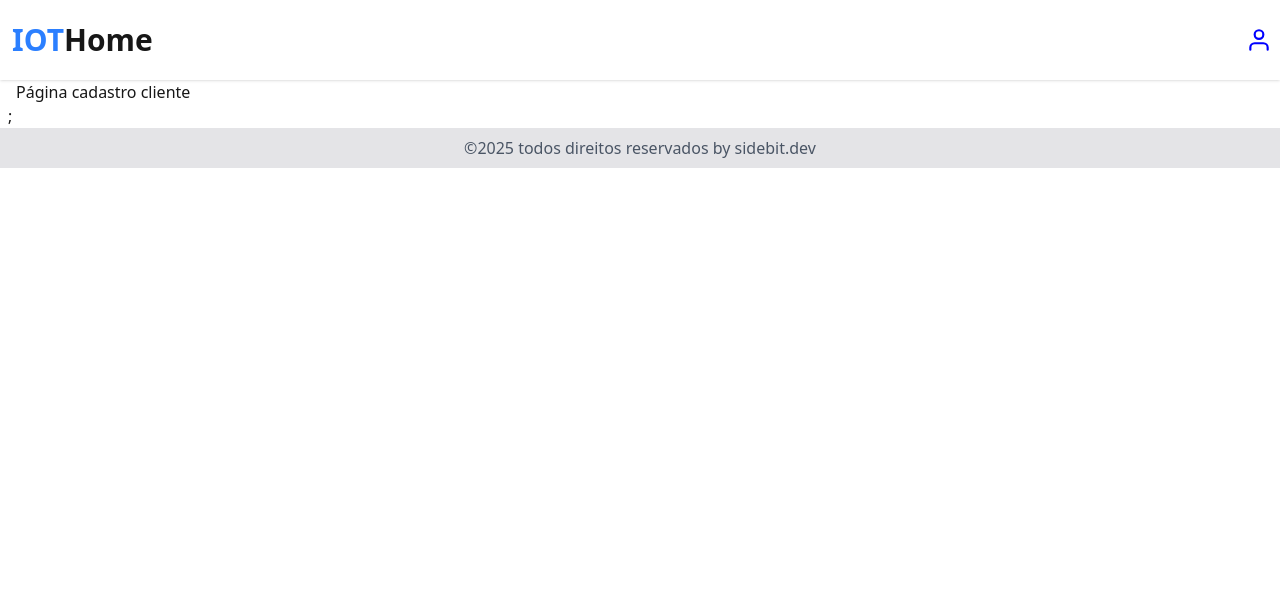
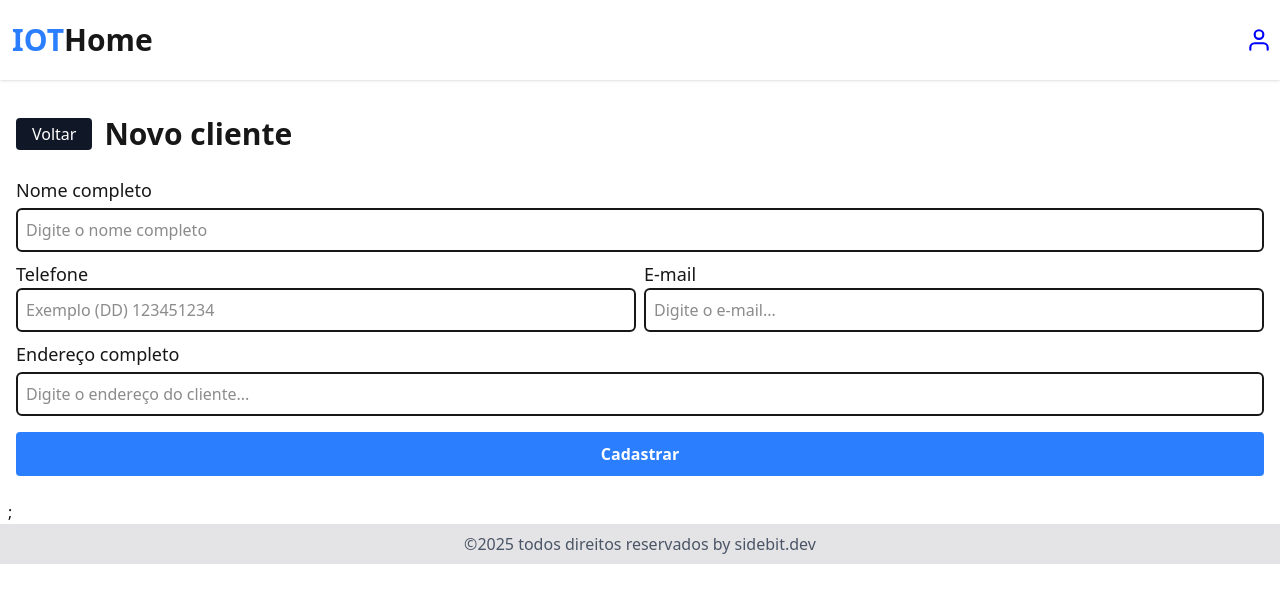
Before and after one commit to mig-ramos/iot-home-web, a Next.js app: page /dashboard/customer/new in a window 1280 px wide. Shown: the top 602 px of the page. Built offline with nearby package versions, Linux system fonts and the light colour scheme.

Commit message:
cria componentes input, newcustomerform e page estatica newcustomer

```diff
--- a/package.json
+++ b/package.json
@@ -11,15 +11,18 @@
     "lint": "next lint"
   },
   "dependencies": {
+    "@hookform/resolvers": "^5.0.1",
     "axios": "^1.9.0",
     "jwt-decode": "^4.0.0",
     "next": "15.3.2",
     "nookies": "^2.5.2",
     "react": "^19.0.0",
     "react-dom": "^19.0.0",
+    "react-hook-form": "^7.56.4",
     "react-icons": "^5.5.0",
     "react-use-websocket": "^4.13.0",
-    "sonner": "^2.0.3"
+    "sonner": "^2.0.3",
+    "zod": "^3.25.6"
   },
   "devDependencies": {
     "@tailwindcss/postcss": "^4",
--- /dev/null
+++ b/src/components/admin/customer/input.tsx
@@ -0,0 +1,32 @@
+import { RegisterOptions, UseFormRegister } from "react-hook-form";
+
+interface InputProps {
+  type: string;
+  placeholder: string;
+  name: string;
+  register: UseFormRegister<any>;
+  error?: string;
+  rules?: RegisterOptions;
+}
+
+export function Input({
+  name,
+  placeholder,
+  type,
+  register,
+  rules,
+  error,
+}: InputProps) {
+  return (
+    <>
+      <input
+        className="w-full border-2 rounded-md h-11 px-2"
+        placeholder={placeholder}
+        type={type}
+        {...register(name, rules)}
+        id={name}
+      />
+      {error && <p className="text-red-500 my-1">{error}</p>}
+    </>
+  );
+}
--- /dev/null
+++ b/src/components/admin/customer/newCustomerForm.tsx
@@ -0,0 +1,96 @@
+import { useForm } from "react-hook-form";
+import { z } from "zod";
+import { zodResolver } from "@hookform/resolvers/zod";
+import { Input } from "./input";
+
+const schema = z.object({
+  name: z.string().min(1, "O campo nome é obrigatório"),
+  email: z
+    .string()
+    .email("Digite um email valido.")
+    .min(1, "O email é obrigatório."),
+  phone: z.string().refine(
+    (value) => {
+      return (
+        /^(?:\(\d{2}\)\s?)?\d{9}$/.test(value) ||
+        /^\d{2}\s\d{9}$/.test(value) ||
+        /^\d{11}$/.test(value)
+      );
+    },
+    {
+      message: "O numero de telefone deve estar (DD) 999999999",
+    }
+  ),
+  address: z.string(),
+});
+
+type FormData = z.infer<typeof schema>;
+
+export function NewCustomerForm() {
+  const {
+    register,
+    handleSubmit,
+    formState: { errors },
+  } = useForm<FormData>({
+    resolver: zodResolver(schema),
+  });
+
+  function handleRegisterCustomer(data: FormData) {
+    console.log(data);
+  }
+
+  return (
+    <form
+      className="flex flex-col mt-6"
+      onSubmit={handleSubmit(handleRegisterCustomer)}
+    >
+      <label className="mb-1 text-lg font-medium">Nome completo</label>
+      <Input
+        type="text"
+        name="name"
+        placeholder="Digite o nome completo"
+        error={errors.name?.message}
+        register={register}
+      />
+
+      <section className="flex gap-2 my-2 flex-col sm:flex-row">
+        <div className="flex-1">
+          <label className="mb-1 text-lg font-medium">Telefone</label>
+          <Input
+            type="text"
+            name="phone"
+            placeholder="Exemplo (DD) 123451234"
+            error={errors.phone?.message}
+            register={register}
+          />
+        </div>
+
+        <div className="flex-1">
+          <label className="mb-1 text-lg font-medium">E-mail</label>
+          <Input
+            type="email"
+            name="email"
+            placeholder="Digite o e-mail..."
+            error={errors.email?.message}
+            register={register}
+          />
+        </div>
+      </section>
+      <label className="mb-1 text-lg font-medium">Endereço completo</label>
+      <Input
+        type="text"
+        name="address"
+        placeholder="Digite o endereço do cliente..."
+        error={errors.address?.message}
+        register={register}
+      />
+
+      <button
+        className="bg-blue-500 my-4 px-2 h-11 rounded text-white font-bold"
+        type="submit"
+      >
+        Cadastrar
+      </button>
+    </form>
+  );
+}
--- a/src/pages/dashboard/customer/index.tsx
+++ b/src/pages/dashboard/customer/index.tsx
@@ -1,4 +1,4 @@
-import { CardCustomer } from "@/components/admin/cardcustomer";
+import { CardCustomer } from "@/components/admin/customer/cardCustomer";
 import { Container } from "@/components/container";
 import Link from "next/link";
 
--- a/src/pages/dashboard/customer/new/index.tsx
+++ b/src/pages/dashboard/customer/new/index.tsx
@@ -1,9 +1,22 @@
+import { NewCustomerForm } from "@/components/admin/customer/newCustomerForm";
 import { Container } from "@/components/container";
+import Link from "next/link";
 
 export default function NewCustomer() {
   return (
     <Container>
-      <h1>Página cadastro cliente</h1>
+      <main className="flex flex-col mt-9 mb-2">
+        <div className="flex items-center gap-3">
+          <Link
+            href="/dashboard/customer"
+            className="bg-gray-900 px-4 py-1 text-white rounded"
+          >
+            Voltar
+          </Link>
+          <h1 className="text-3xl font-bold">Novo cliente</h1>
+        </div>
+        <NewCustomerForm />
+      </main>
     </Container>
   );
 }
--- a/src/pages/dashboard/index.tsx
+++ b/src/pages/dashboard/index.tsx
@@ -1,5 +1,5 @@
 import LayoutPrivate from "@/components/admin/layoutPrivate";
-import { TicketItem } from "@/components/admin/tikectItem";
+import { TicketItem } from "@/components/admin/ticket/tikectItem";
 import { Container } from "@/components/container";
 import { canSSRAuth } from "data/utils/canRAuth";
 import Head from "next/head";
```
Also changed, not shown: src/components/admin/customer/cardCustomer.tsx (renamed from src/components/admin/cardcustomer.tsx), src/components/admin/ticket/tikectItem.tsx (renamed from src/components/admin/tikectItem.tsx), 1 other file (tests, documents, lock files or other folders).
